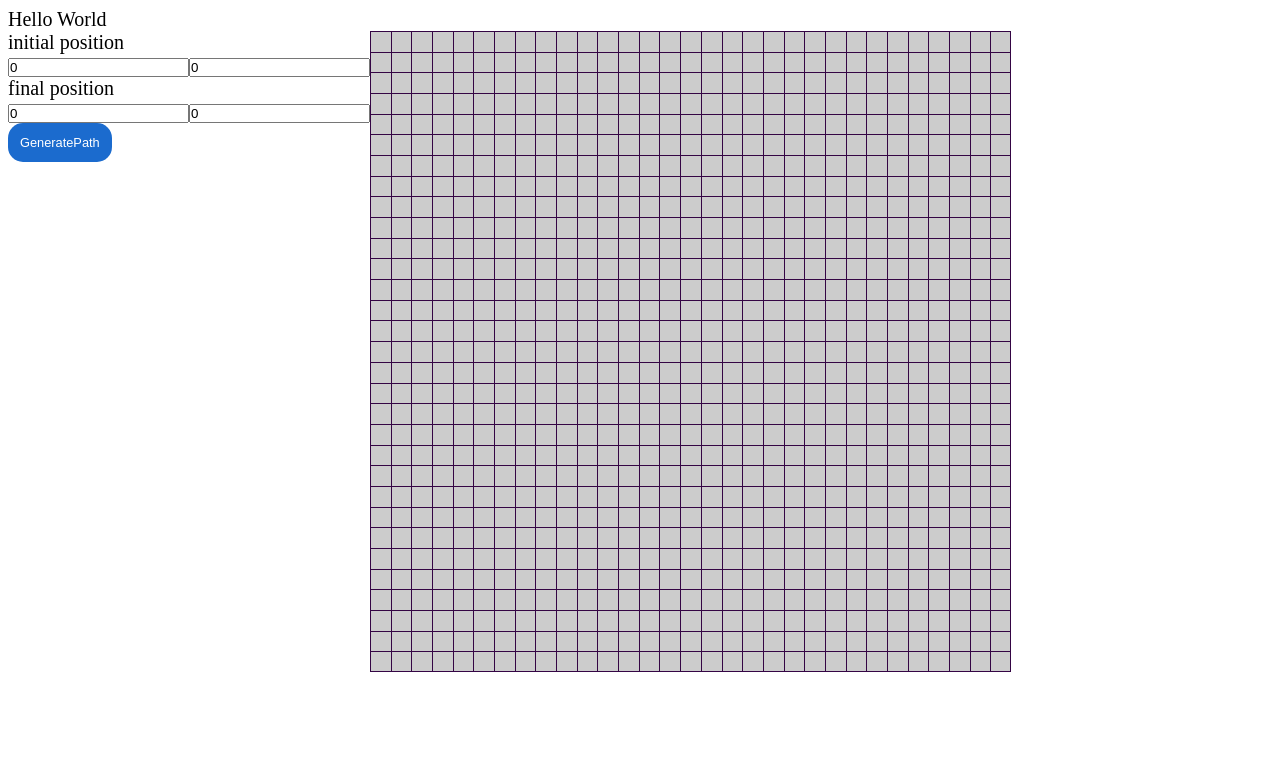
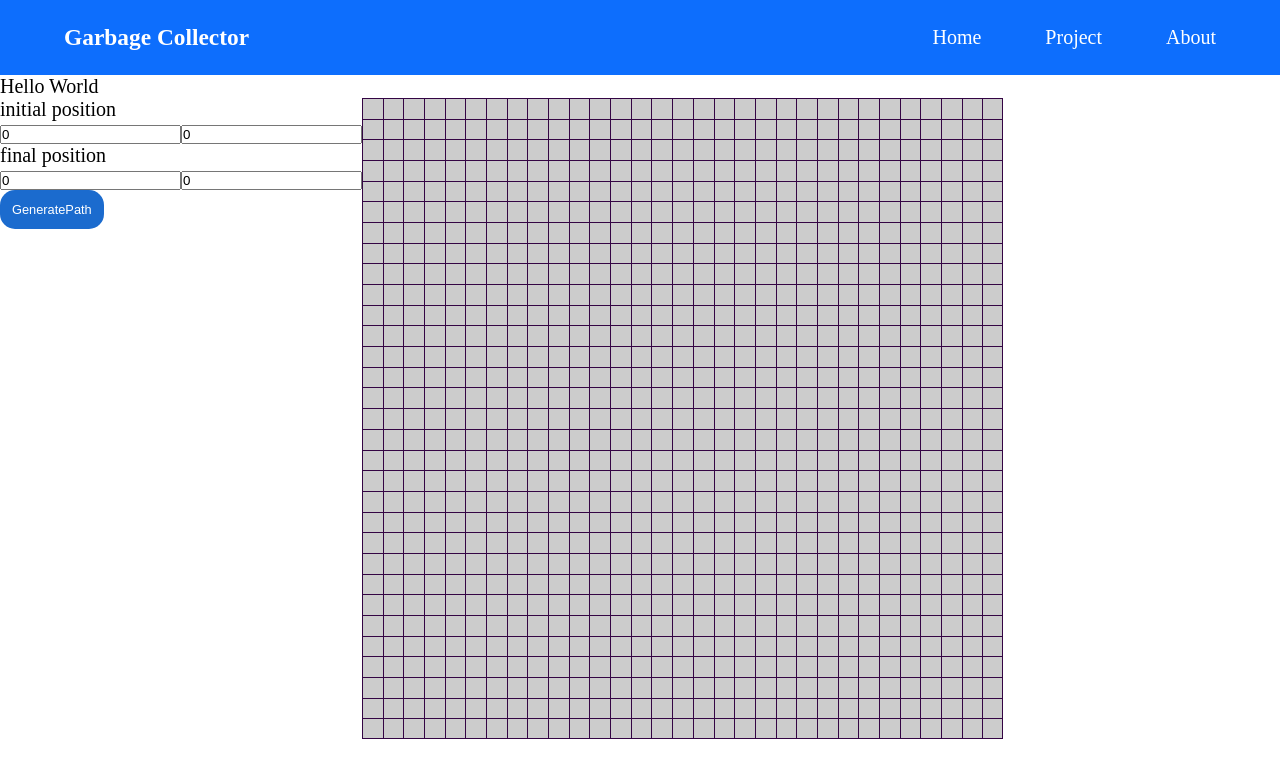
Before and after one commit to KevinOmega/GarbageCollectionProject, a Next.js app: page / in a window 1280 px wide. Shown: the top 778 px of the page. Built offline with nearby package versions, Linux system fonts and the light colour scheme.

Commit message:
add navbar

```diff
--- a/components/Navbar.tsx
+++ b/components/Navbar.tsx
@@ -0,0 +1,19 @@
+import React from 'react'
+import navbar from "../styles/navbar.module.scss"
+
+const Navbar = () => {
+  return (
+    <nav className={navbar.navbar}>
+      <div className={navbar.logo}>
+        <h3>Garbage Collector</h3>
+      </div>
+    <ul className={navbar.links}>
+        <li><a href="#Home">Home</a></li>
+        <li><a href="#Project">Project</a></li>
+        <li><a href="#Footer">About</a></li>
+    </ul>
+    </nav>
+  )
+}
+
+export default Navbar
--- a/pages/index.tsx
+++ b/pages/index.tsx
@@ -1,9 +1,11 @@
 import React from 'react'
 import Canvas from '../components/Canvas'
+import Navbar from '../components/Navbar'
 
 const index = () => {
   return (
     <div>
+      <Navbar/>
       Hello World
       <Canvas/>
     </div>
--- a/styles/global.css
+++ b/styles/global.css
@@ -1,5 +1,6 @@
 * {
   padding: 0;
+  margin: 0;
 }
 
 body {
--- /dev/null
+++ b/styles/navbar.module.scss
@@ -0,0 +1,32 @@
+$spacing : min(6rem, 5vw);
+
+.navbar {
+  background-color: #0d6efd;
+  color: white;
+  display: flex;
+  align-items: center;
+  justify-content: space-between;
+  padding: 1.5rem 0;
+  width: 100vw;
+}
+
+.links {
+  display: flex;
+  margin: 0;
+  padding: 0;
+  margin-right: $spacing;
+  gap: $spacing;
+}
+
+.links li {
+  list-style: none;
+}
+
+.links li a {
+  text-decoration: none;
+  color: white;
+}
+
+.logo {
+  margin-left: $spacing;
+}
```
Also changed, not shown: components/Home.tsx (added, +11 -0 lines).
